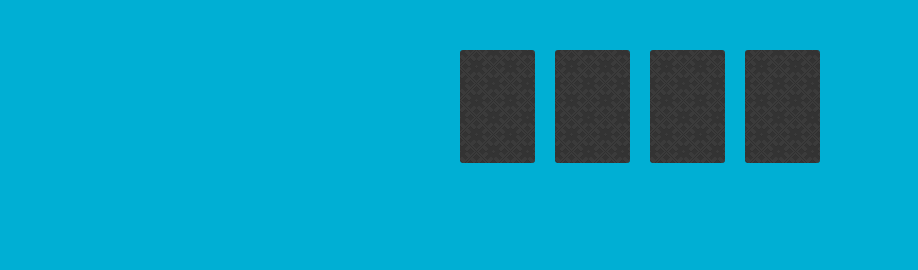
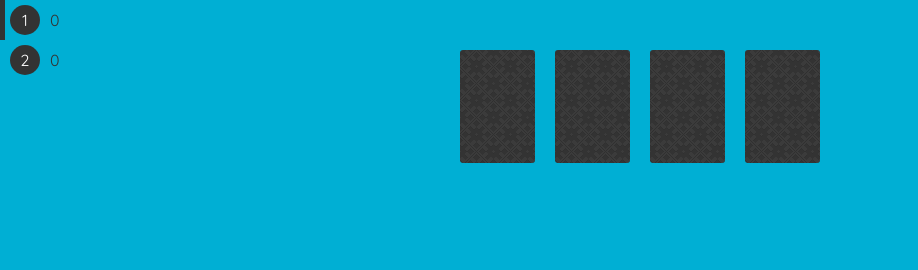
Before and after one commit to ashays/sweep, a plain HTML site: page index.html in a window 1280 px wide. Shown: the top 270 px of the page, without its empty margins (0-918 px from the left). Drawn offline with Linux system fonts and the light colour scheme.

Commit message:
added player scores and turn indicator

```diff
--- a/index.html
+++ b/index.html
@@ -18,5 +18,9 @@
     <div class="button" id="selectBtn">Select Card</div>
     <div class="button" id="nextPlayer" onclick="confirmPlayer()">Next Player</div>
   </div>
+  <div id="players">
+    <div class="player" id="player1"><div class="profile">1</div><span class="score"></span></div>
+    <div class="player" id="player0"><div class="profile">2</div><span class="score"></span></div>
+  </div>
 </body>
 </html>
--- a/script.js
+++ b/script.js
@@ -54,7 +54,11 @@ var rankName = function(rankVal) {
 
 function showCards() {
 	console.log("Player " + turn % 2 + "'s turn");
+	$('.player').removeClass('current');
+	$('#player' + turn % 2).addClass('current');
 	$('#stage').empty();
+	$('#player1 .score').text(calculateScore(PFPile, false));
+	$('#player0 .score').text(calculateScore(PSPile, false));
 	for (var i = 0; i < stagePiles.length; i++) {
 		if (stagePiles[i].cards.length == 1) {
 			$('#stage').append(cardEle(stagePiles[i].cards[0].rank, stagePiles[i].cards[0].suit, i));
--- a/style.css
+++ b/style.css
@@ -142,3 +142,37 @@ body {
     margin: 5px 0;
     opacity: .8;
 }
+
+.player .profile {
+    display: inline-block;
+    width: 30px;
+    height: 30px;
+    border-radius: 50%;
+    background: #333;
+    text-align: center;
+    line-height: 30px;
+    color: #FFF;
+}
+
+.player {
+    padding: 5px;
+    border-left: 5px solid transparent;
+    transition: all .3s;
+}
+
+.score {
+    line-height: 30px;
+    vertical-align: top;
+    margin-left: 10px;
+    color: #333;
+}
+
+#players {
+    position: absolute;
+    left: 0;
+    top: 0;
+}
+
+.player.current {
+    border-left: 5px solid #333;
+}
```
